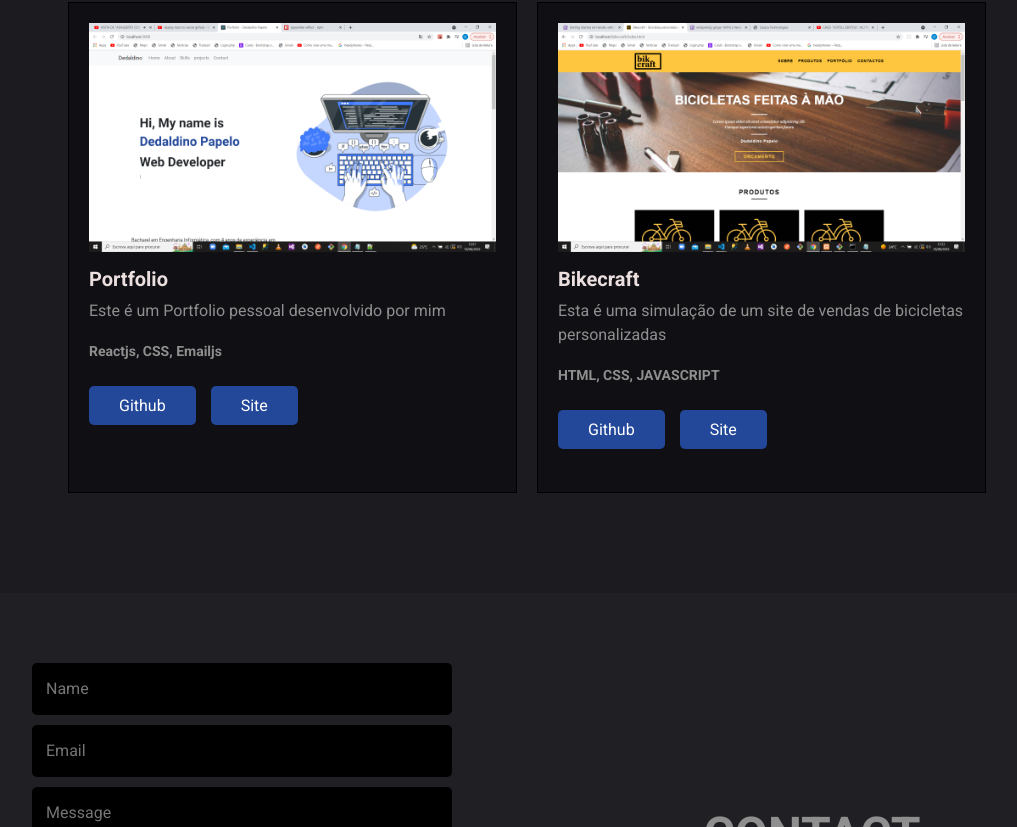
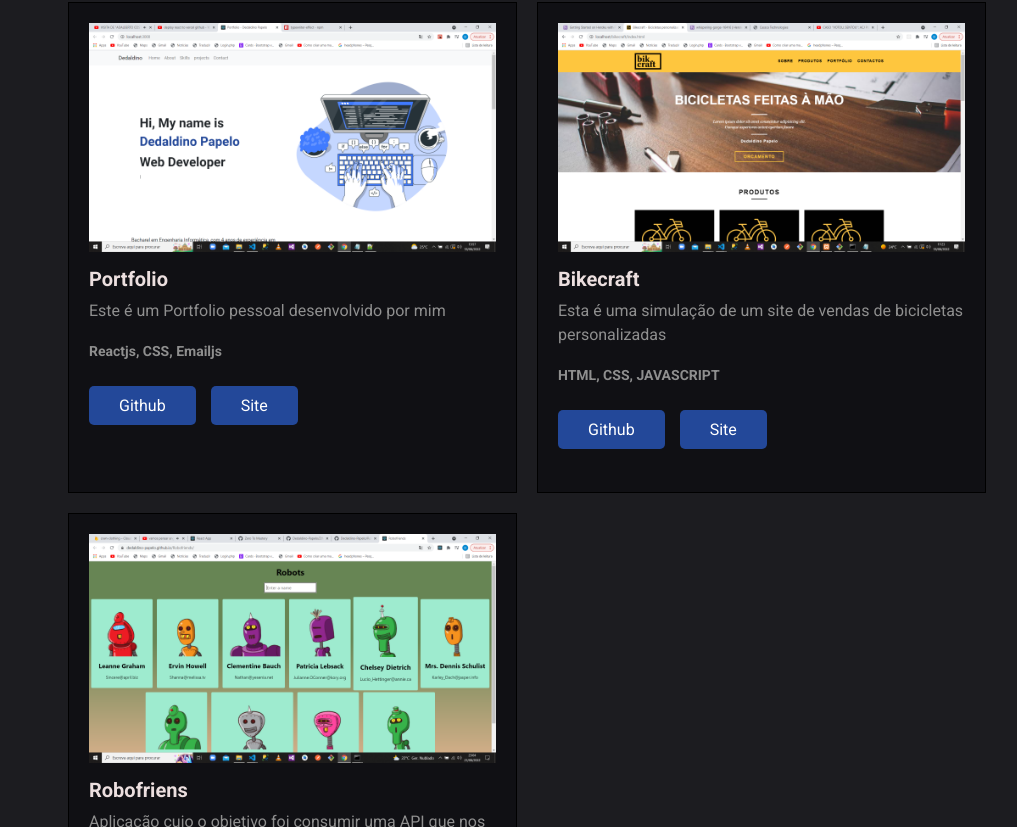
Before and after one commit to Dedaldino-Papelo/new-portfolio, a React (Create React App) app: page / in a window 1280 px wide. Shown: the part 1973-2800 px from the top of the page, without its empty margins (113-1130 px from the left). Built offline with nearby package versions, Linux system fonts and the light colour scheme.

Commit message:
added new project and update cv

```diff
--- a/src/Project.js
+++ b/src/Project.js
@@ -2,6 +2,7 @@ import yelp from './assets/img/yelpcamp.png'
 import EventPlatform from './assets/img/EventPlatform.png'
 import portfolio from './assets/img/portfolio.png'
 import Bikecraft from './assets/img/Bikecraft.png'
+import Robofriends from './assets/img/robofriends.png'
 
 const Projects = [
     {
@@ -48,6 +49,17 @@ const Projects = [
             github: "https://github.com/Dedaldino-Papelo/bikecraft",
             live: "https://stormy-gorge-20152.herokuapp.com/"
         }
+    },
+    {
+        id: "5",
+        name: "Robofriens",
+        descrition: "Aplicação cujo o objetivo foi consumir uma API que nos retorna-se uma lista de Robos e adicionalmente uma entrade de pesquisa",
+        image: `${Robofriends}`,
+        stacks: "REACTJS, BOOTSTRAP",
+        url: {
+            github: "https://github.com/Dedaldino-Papelo/Robofriends",
+            live: "https://dedaldino-papelo.github.io/Robofriends/"
+        }
     }
 
 ]
```
Also changed, not shown: src/assets/img/robofriends.png (added), 1 other file (tests, documents, lock files or other folders).
